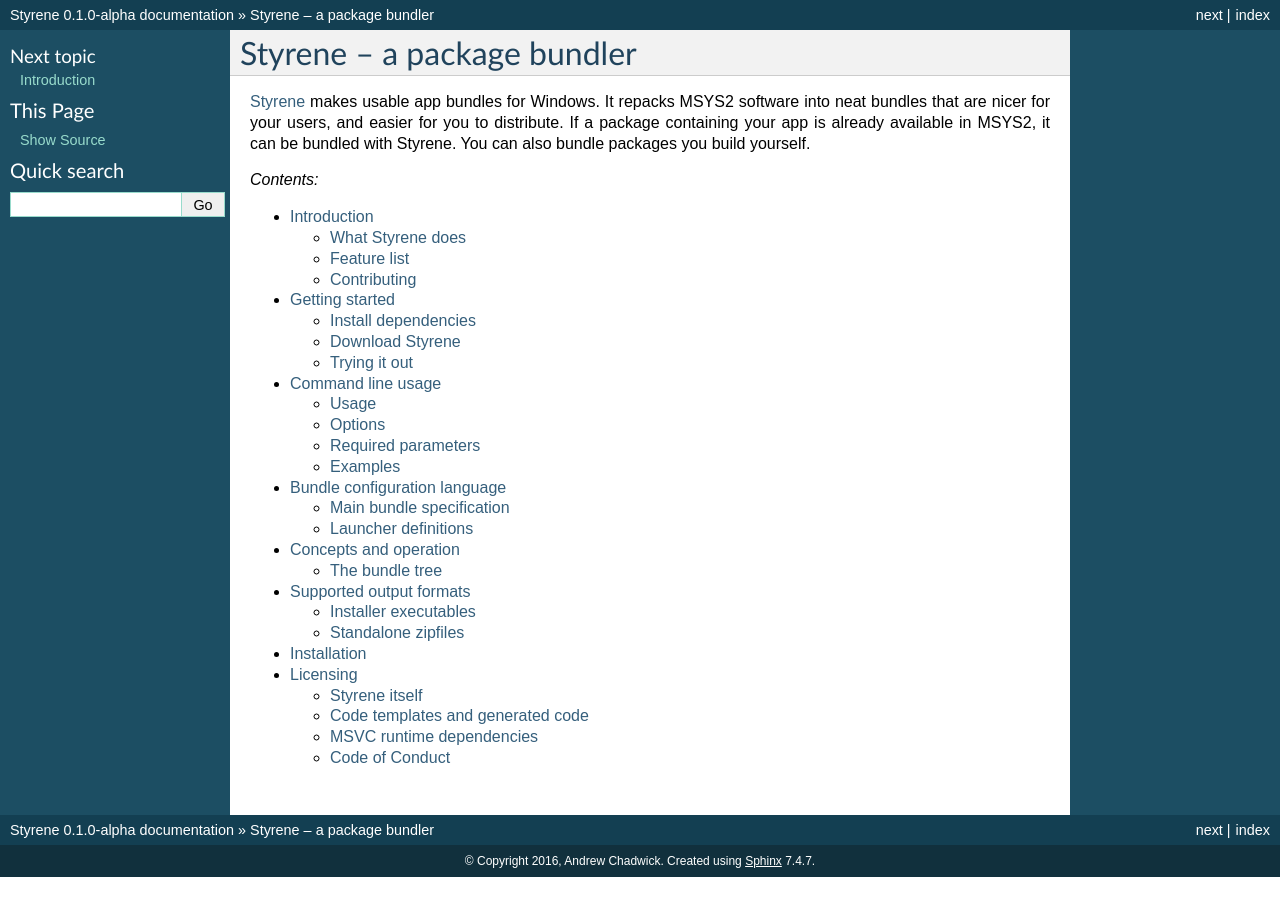
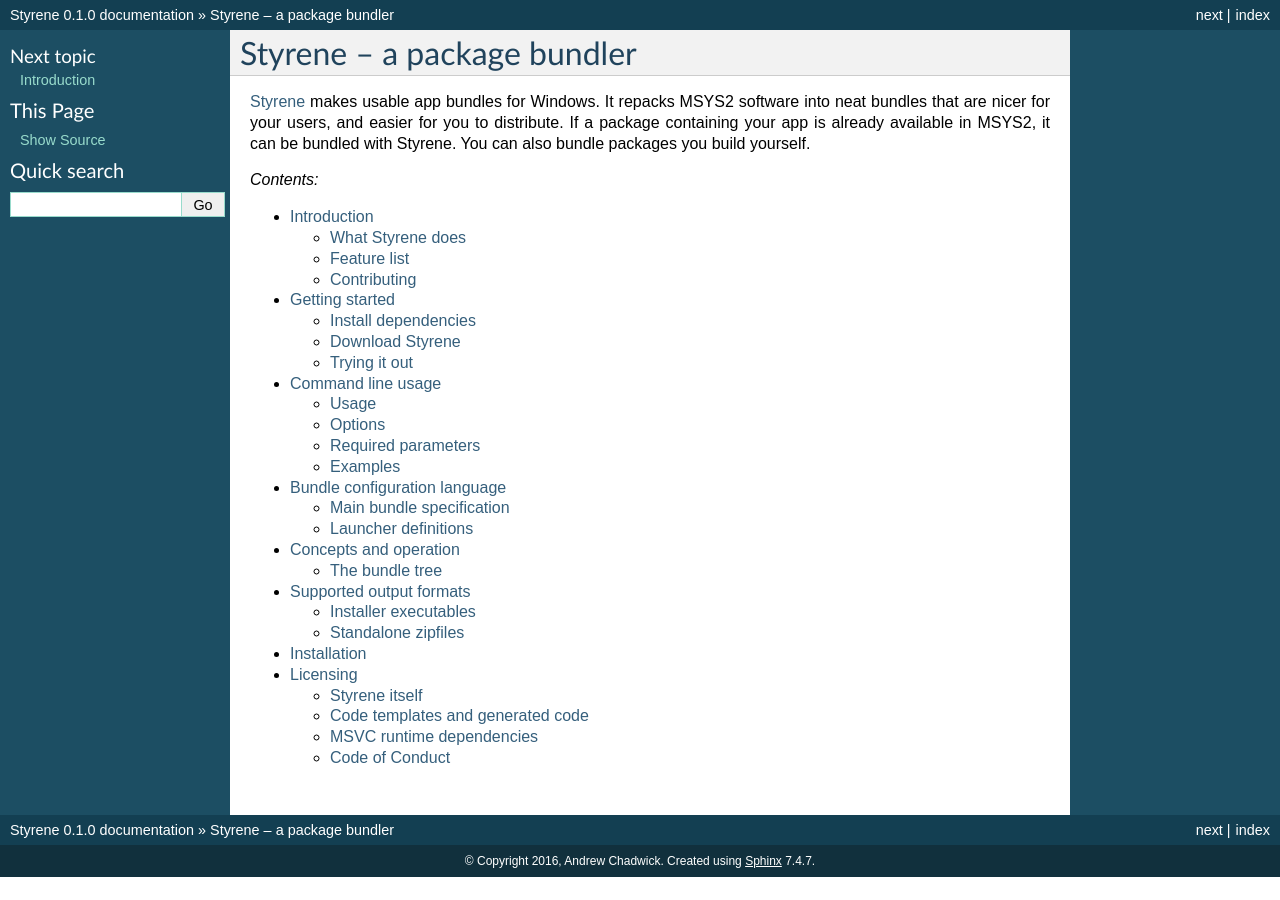
Before and after one commit to achadwick/styrene, a Sphinx documentation site: the page built from docs/index.rst, in a window 1280 px wide. Built offline with Sphinx 7.4.7, drawn with Linux system fonts in a browser that asks for light colours.

Commit message:
Release 0.1.0

```diff
--- a/docs/conf.py
+++ b/docs/conf.py
@@ -67,7 +67,7 @@
 # The short X.Y version.
 version = '0.1'
 # The full version, including alpha/beta/rc tags.
-release = '0.1.0-alpha'
+release = '0.1.0'
 
 # The language for content autogenerated by Sphinx. Refer to documentation
 # for a list of supported languages.
--- a/setup.py
+++ b/setup.py
@@ -12,7 +12,7 @@
 
 setup(
     name="Styrene",
-    version="0.1",
+    version="0.1.0",
     description=(
         "Tool to make usable app bundles for regular Windows users "
         "out of MSYS2 binary packages"
```
